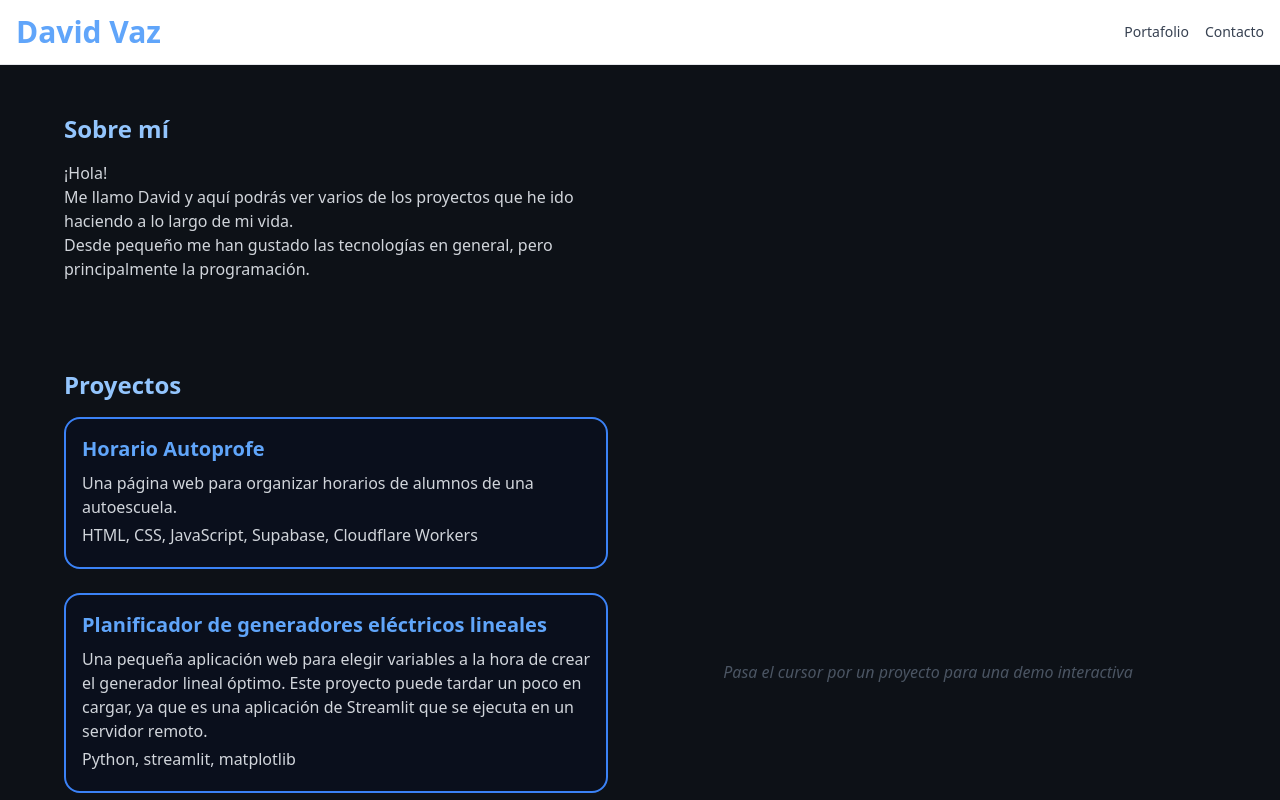
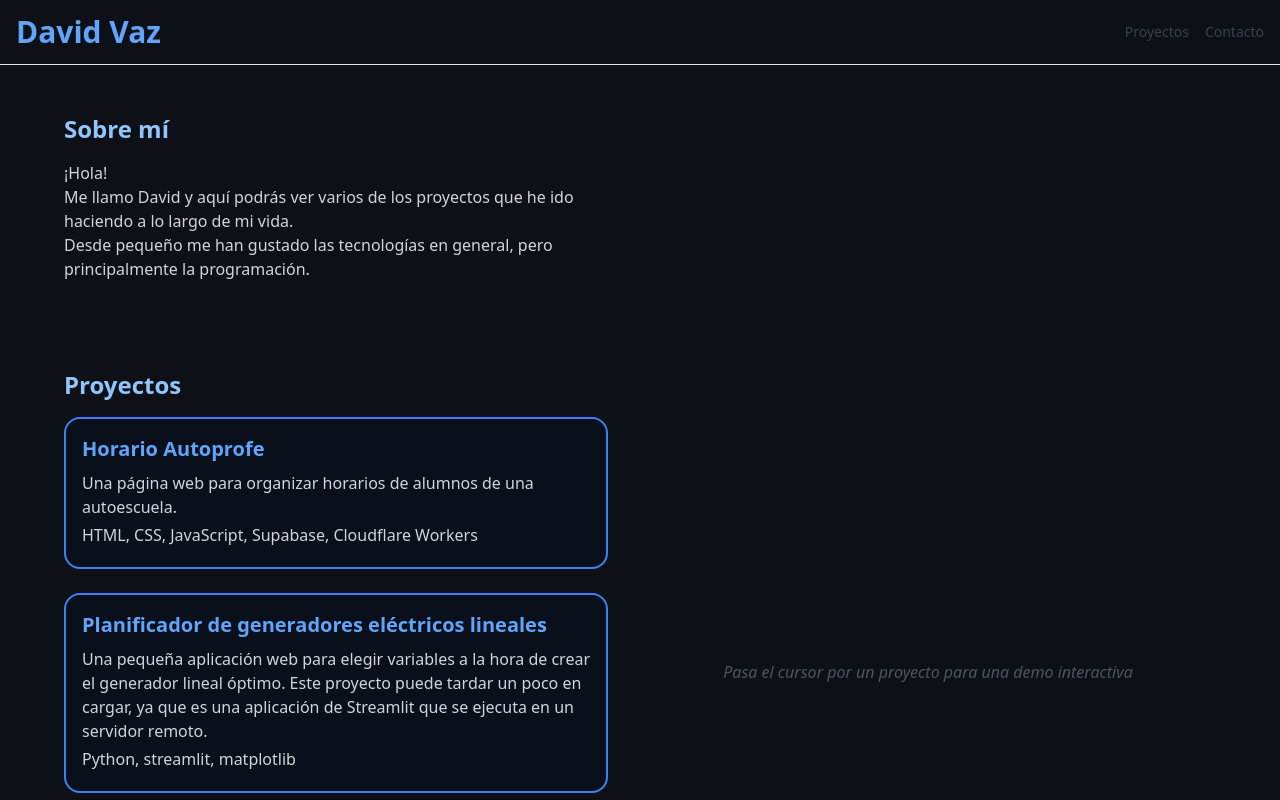
Before and after one commit to Davivp23/DavidVaz, a React (Vite) app: page / in a window 1280 px wide. Shown: the top 800 px of the page. Built offline with nearby package versions, Linux system fonts and the light colour scheme.

Commit message:
Update Header component background color for improved visibility

```diff
--- a/src/components/Header.jsx
+++ b/src/components/Header.jsx
@@ -2,7 +2,7 @@ import React from 'react';
 
 export default function Header() {
   return (
-    <header className="sticky top-0 z-40 w-full border-b bg-white">
+    <header className="sticky top-0 z-40 w-full border-b bg-[#0d1117]">
       <div className="container mx-auto flex h-16 items-center justify-between px-4">
         {/* Logo o nombre */}
         <a href="/" className="flex items-center gap-2">
@@ -15,7 +15,7 @@ export default function Header() {
             href="#portafolio"
             className="text-sm font-medium text-gray-700 hover:text-blue-500 transition-colors"
           >
-            Portafolio
+            Proyectos
           </a>
           <a
             href="#contacto"
```
